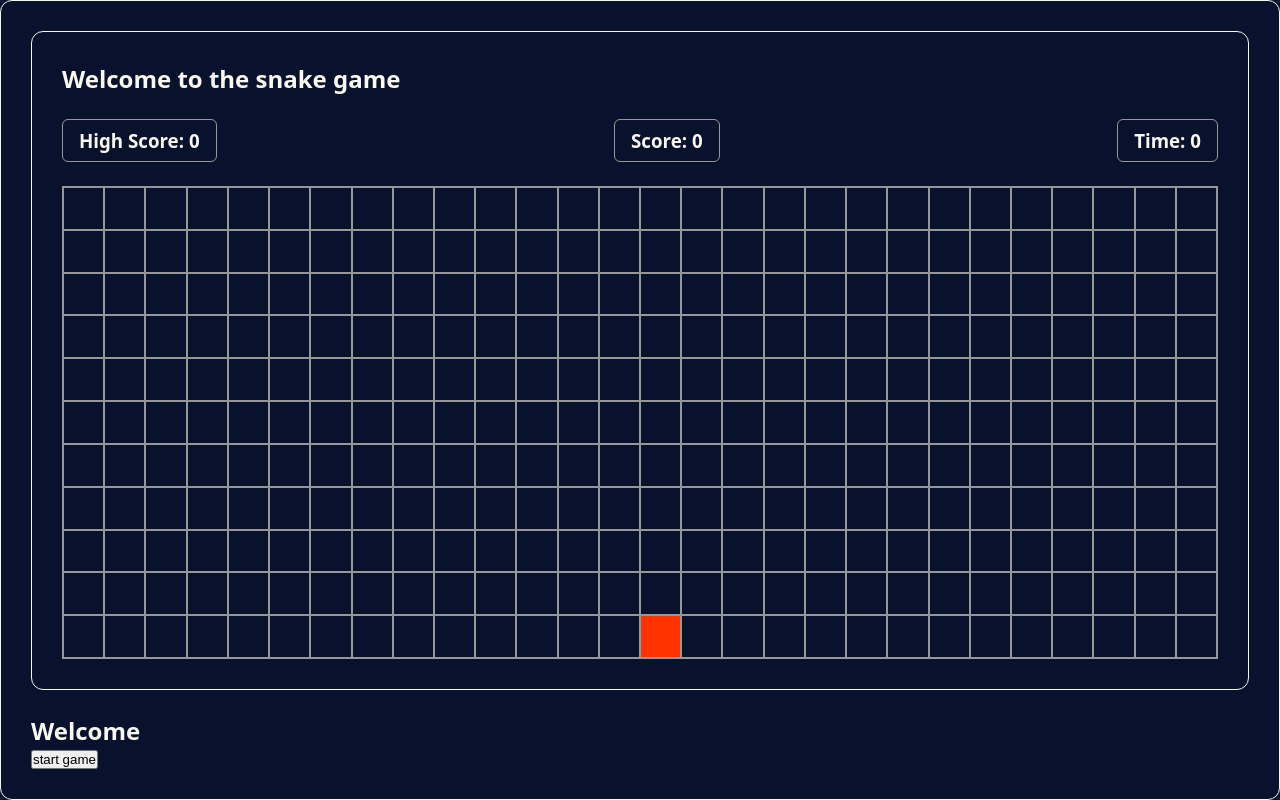
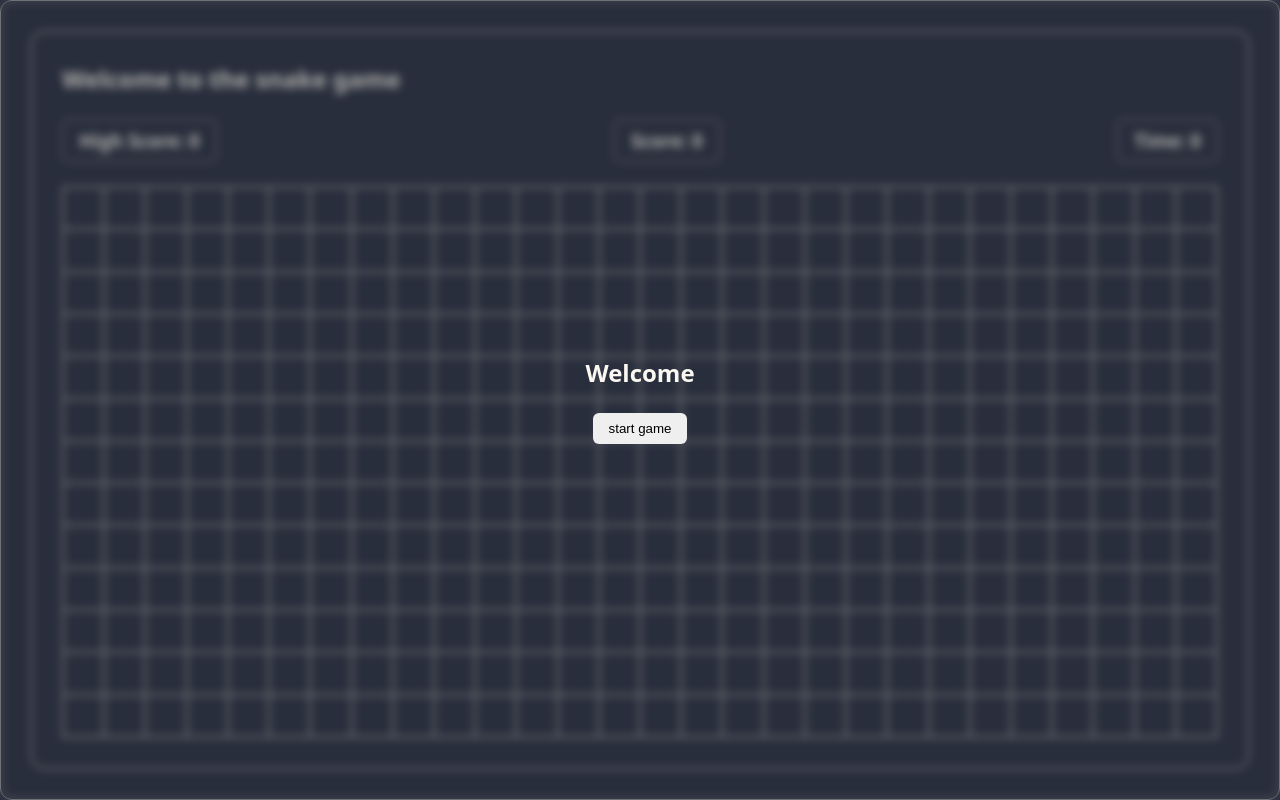
Before and after one commit to Sudev0707/javascript-snake-game, a plain HTML site: page index.html in a window 1280 px wide. Drawn offline with Linux system fonts and the light colour scheme.

Commit message:
'change'

```diff
--- a/index.html
+++ b/index.html
@@ -26,11 +26,14 @@
             <div class="board">
             </div>
         </section>
-
-        <div class="mpodal">
+        <div class="modal">
             <div class="start-game">
                 <h2>Welcome </h2>
                 <button class="btn btn-start">start game</button>
+            </div>
+            <div class="game-over">
+                <h2>Game over</h2>
+                <button class="btn btn-restart" >Restart Game</button>
             </div>
         </div>
 
--- a/script.js
+++ b/script.js
@@ -1,4 +1,11 @@
 const board = document.querySelector(".board");
+const startButton = document.querySelector(".btn-start");
+const restartButton = document.querySelector(".btn-restart");
+const modal = document.querySelector(".modal");
+
+const startModal = document.querySelector(".start-game");
+const gameOverModal = document.querySelector(".game-over");
+
 const blockHeight = 40;
 const blockWidth = 40;
 
@@ -59,7 +66,7 @@ function render() {
     clearInterval(interval);
   }
 
-//
+  //
   if (head.x == food.x && head.y == food.y) {
     blocks[`${food.x}-${food.y}`].classList.remove("food");
 
@@ -87,9 +94,18 @@ function render() {
 }
 
 //
-interval = setInterval(() => {
-  render();
-}, 300);
+// interval = setInterval(() => {
+//   render();
+// }, 300);
+
+startButton.addEventListener("click", () => {
+  modal.style.display = "none";
+  interval = setInterval(() => {
+    render();
+  }, 300);
+});
+
+function restartGame() {}
 
 addEventListener("keydown", (event) => {
   console.log(event.key);
--- a/style.css
+++ b/style.css
@@ -13,7 +13,7 @@
   /* text-primary-color */
   --text-primary-color: #faf8f1;
 
-  /* spacing variables */
+  /* spacing */
   --space-xs: 4px;
   --space-sm: 8px;
   --space-md: 16px;
@@ -46,6 +46,17 @@ html {
   color: var(--text-primary-color);
   font-family: system-ui, -apple-system, BlinkMacSystemFont, "Segoe UI", Roboto,
     Oxygen, Ubuntu, Cantarell, "Open Sans", "Helvetica Neue", sans-serif;
+}
+
+.btn {
+  padding: var(--space-sm) var(--space-md);
+  border: none;
+  border-radius: var(--border-radius-sm);
+  cursor: pointer;
+  transition: all 0.3s ease;
+}
+.btn:hover {
+  transform: scale(1.1);
 }
 
 main,
@@ -100,13 +111,27 @@ section .infos {
 }
 
 .modal {
-  height: 100vh;
-  width: 100vw;
   position: fixed;
   top: 0;
-  background-color: #f5f5f0;
+  left: 0; /* ✅ add this to cover full screen */
+  width: 100vw;
+  height: 100vh;
+  background-color: rgba(82, 82, 82, 0.438); /* ✅ make it slightly transparent */
   backdrop-filter: blur(4px);
+  -webkit-backdrop-filter: blur(4px); /* ✅ for Safari support */
   display: flex;
   justify-content: center;
   align-items: center;
+  z-index: 999; /* ✅ ensures it appears on top */
 }
+
+.modal .start-game, .modal .game-over {
+  display: flex;
+  flex-direction: column;
+  align-items: center;
+  gap: var(--space-lg);
+}
+
+.modal .game-over{
+  display: none;
+}
```
